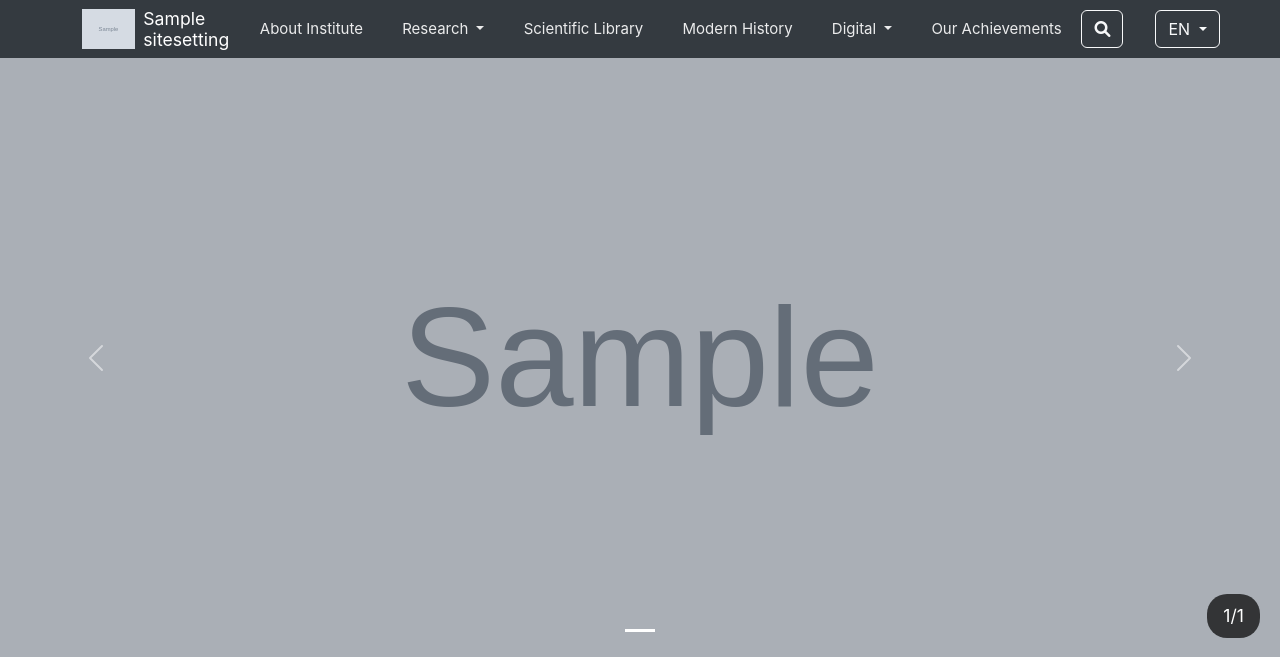
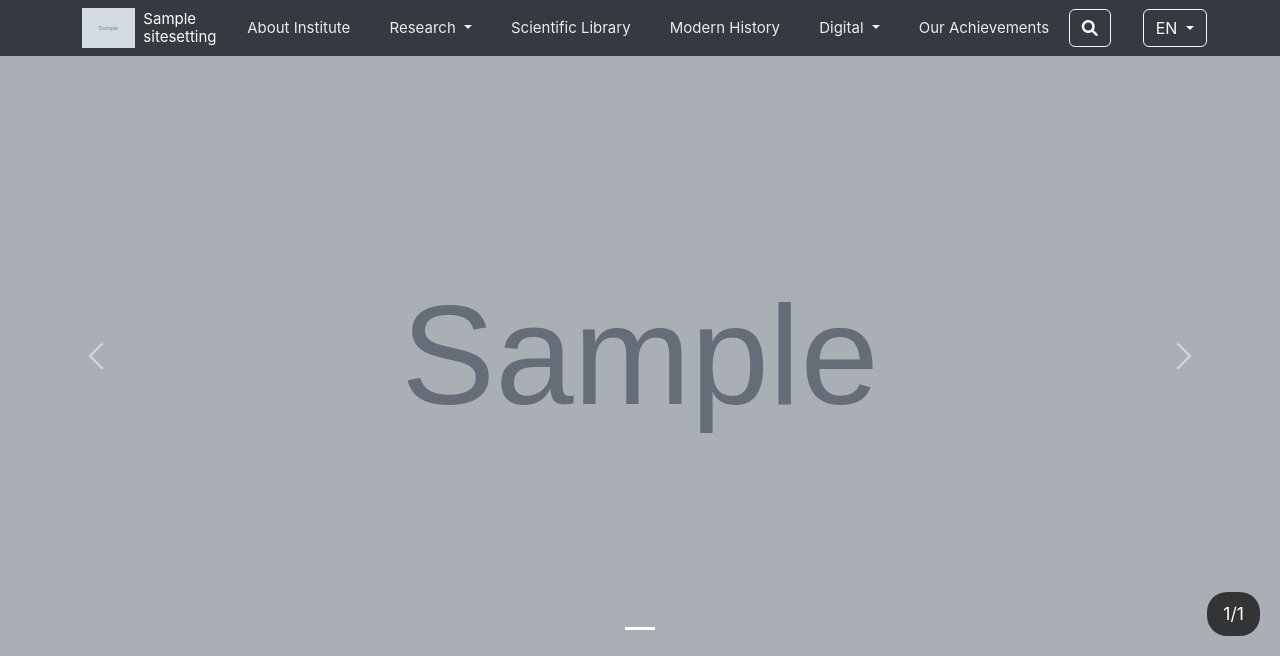
Before and after one commit to SmaylovSerikbay/historystate, a Django app: page /en/ in a window 1280 px wide. Shown: the top 657 px of the page. Run offline with Django 5.2, Linux system fonts and the light colour scheme; tables that the repository leaves empty hold one stand-in row (values such as "Sample post"); grey boxes marked "Sample" are stand-in pictures; some libraries are stand-ins or nearby versions.

Commit message:
Enhance navbar brand styling with improved logo and text layout

```diff
--- a/templates/base.html
+++ b/templates/base.html
@@ -185,6 +185,17 @@
             align-items: center;
         }
 
+        .navbar-brand {
+            font-size: 15px;
+            line-height: 1.2;
+            display: flex;
+            align-items: center;
+        }
+
+        .navbar-brand img {
+            margin-right: 10px;
+        }
+
         .navbar-nav .nav-item {
             white-space: nowrap;
             margin: 0 5px;
```
